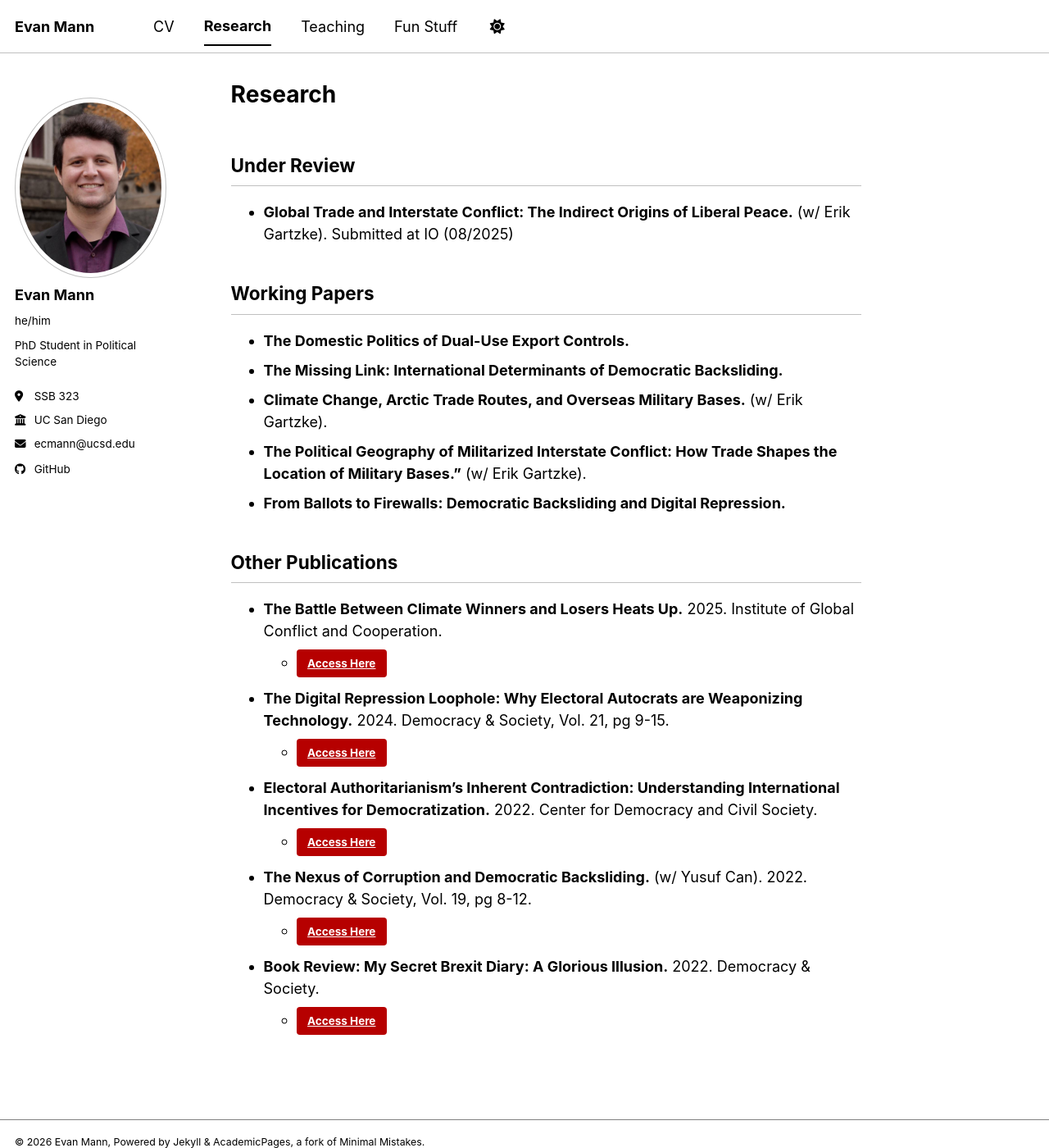
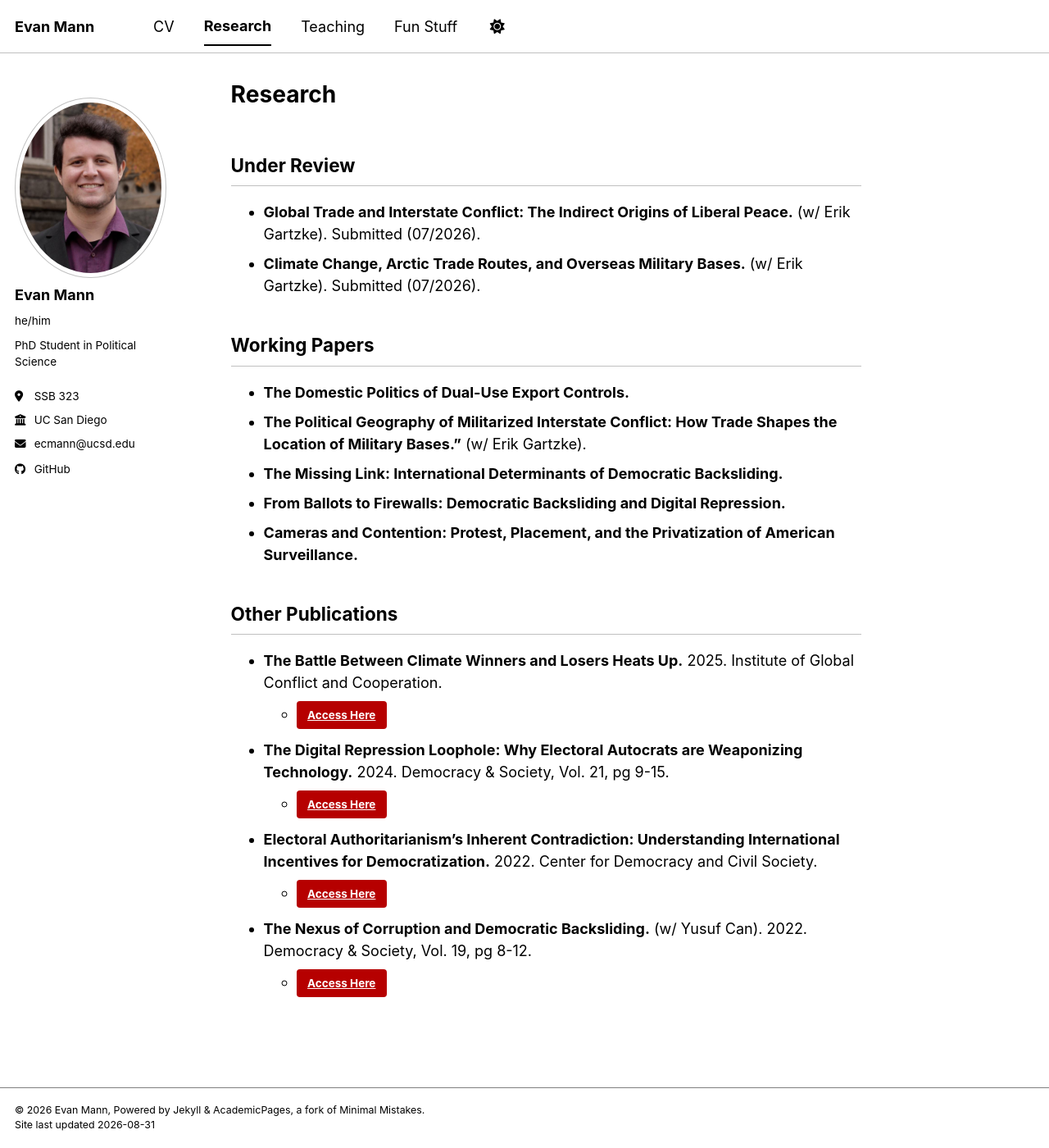
Before and after one commit to ecmannn/ecmannn.github.io, a Jekyll site: the page built from _pages/research.md, in a window 1280 px wide and 1400 px high. Shown: the whole window at 82% size. Built offline with Jekyll 4.4.1, drawn with Linux system fonts in a browser that asks for light colours; a script bundle is joined from its source files by our own code; library files that are not in the unit come from our copies.

Commit message:
GSIPE and article name tweaks

```diff
--- a/_pages/research.md
+++ b/_pages/research.md
@@ -6,15 +6,17 @@
 ---
 
 ## Under Review
-- **Global Trade and Interstate Conflict: The Indirect Origins of Liberal Peace.** (w/ Erik Gartzke). Submitted at IO (08/2025)
+- **Global Trade and Interstate Conflict: The Indirect Origins of Liberal Peace.** (w/ Erik Gartzke). Submitted (07/2026).
+  <!-- [PDF](#) · [Code](#) -->
+- **Climate Change, Arctic Trade Routes, and Overseas Military Bases.** (w/ Erik Gartzke). Submitted (07/2026).
   <!-- [PDF](#) · [Code](#) -->
 
 ## Working Papers
 - **The Domestic Politics of Dual-Use Export Controls.**
+- **The Political Geography of Militarized Interstate Conflict: How Trade Shapes the Location of Military Bases.”** (w/ Erik Gartzke).
 - **The Missing Link: International Determinants of Democratic Backsliding.**
-- **Climate Change, Arctic Trade Routes, and Overseas Military Bases.** (w/ Erik Gartzke).
-- **The Political Geography of Militarized Interstate Conflict: How Trade Shapes the Location of Military Bases.”** (w/ Erik Gartzke).
 - **From Ballots to Firewalls: Democratic Backsliding and Digital Repression.**
+- **Cameras and Contention: Protest, Placement, and the Privatization of American Surveillance.**
 
 ## Other Publications
 - **The Battle Between Climate Winners and Losers Heats Up.** 2025. Institute of Global Conflict and Cooperation.
@@ -25,5 +27,3 @@
   - [Access Here](/files/mann_2022_electoral_authoritarianism.pdf){: .btn .btn--primary .btn--medium target="_blank" rel="noopener"}
 - **The Nexus of Corruption and Democratic Backsliding.** (w/ Yusuf Can). 2022. Democracy & Society, Vol. 19, pg 8-12.
   - [Access Here](https://democracyandsociety.net/wp-content/uploads/2022/12/ds-31-can-and-mann.pdf){: .btn .btn--primary .btn--medium target="_blank" rel="noopener"}
-- **Book Review: My Secret Brexit Diary: A Glorious Illusion.** 2022. Democracy & Society.
-  - [Access Here](https://democracyandsociety.net/2022/02/07/my-secret-brexit-diary-a-glorious-illusion-book-review/){: .btn .btn--primary .btn--medium target="_blank" rel="noopener"}
```
Also changed, not shown: 1 other file.
